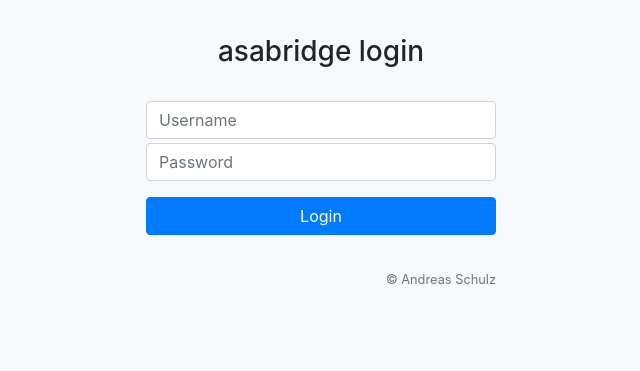
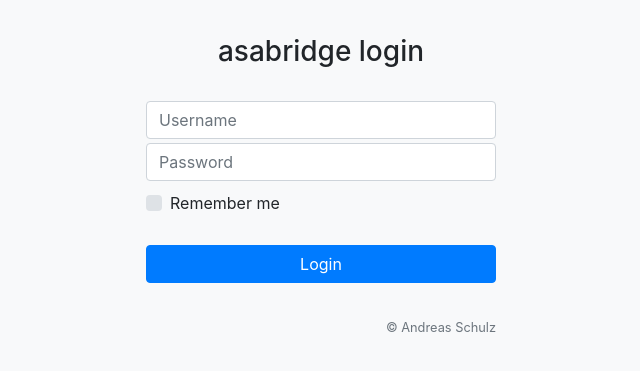
Before and after one commit to Longhanks/ipbridge, a Flask app: page /login in a window 1280 px wide. Shown: the top 371 px of the page, without its empty margins (319-959 px from the left). Run offline with Flask 2, Linux system fonts and the light colour scheme; some libraries are stand-ins or nearby versions.

Commit message:
Implement remember me functionality.

```diff
--- a/asabridge/login/views.py
+++ b/asabridge/login/views.py
@@ -35,14 +35,15 @@ def login():
     elif request.method == 'POST':
         username = request.form['username']
         password = request.form['password']
+        remember_me = request.form.get('remember_me') == 'on' or False
         next_link = request.args.get('next')
-        current_app.logger.debug('Trying to log in as ' + username + '...')
-        current_app.logger.debug('next: ' + str(next_link))
+        current_app.logger.debug('Login attempt, username=' + username + ', remember=' + str(remember_me) + ', next=' + str(next_link))
         if not simplepam.authenticate(username, password):
             current_app.logger.debug('Login attempt for ' + username + ' failed.')
             session['failed_login_attempt'] = True
             return redirect(url_for('login.login', next=next_link))
-        login_user(User(username))
+        current_app.logger.debug('Login for ' + username + ' succeeded.')
+        login_user(User(username), remember=remember_me)
         if not is_safe_url(next_link):
             return url_for('index.index')
         return redirect(next_link or url_for('index.index'))
--- a/asabridge/static/style.css
+++ b/asabridge/static/style.css
@@ -24,6 +24,11 @@ body {
     padding: 35px;
     margin: 0 auto;
     border-radius: 7px;
+}
+
+.remember-me-control {
+    margin-top: 10px;
+    margin-bottom: 30px;
 }
 
 .username-input {
--- a/asabridge/templates/login/login.html
+++ b/asabridge/templates/login/login.html
@@ -4,15 +4,20 @@
         <div class="login-form">
             <h3 class="login-form-header">asabridge login</h3>
             <br>
-            <form class="{{ 'was-validated' if session['failed_login_attempt'] }} needs-validation" method=POST
-                  novalidate>
+            <form id="loginForm" class="needs-validation" method=POST novalidate>
                 <div class="form-group form-group-sm">
-                    <input type="text" name="username" class="username-input form-control" id="usernameInput"
-                           placeholder="Username" autocorrect="off" autocapitalize="off" spellcheck="off" required>
-                    <input type="password" name="password" class="password-input form-control" id="passwordInput"
+                    <input type="text" name="username" class="{{ 'is-invalid ' if session['failed_login_attempt'] }}username-input form-control" id="usernameInput"
+                           placeholder="Username" autocorrect="off" autocapitalize="off" spellcheck="false" required>
+                    <input type="password" name="password" class="{{ 'is-invalid ' if session['failed_login_attempt'] }}password-input form-control" id="passwordInput"
                            placeholder="Password" required>
                     <div class="invalid-feedback">
                         Login failed.
+                    </div>
+                    <div class="remember-me-control custom-control custom-checkbox">
+                        <input type="checkbox" class="custom-control-input" id="rememberMeCheckbox" name="remember_me">
+                        <label class="custom-control-label" for="rememberMeCheckbox">
+                            Remember me
+                        </label>
                     </div>
                 </div>
                 <button type="submit" class="btn btn-primary btn-block">Login</button>
@@ -23,23 +28,32 @@
         </div>
     </div>
     <script>
-        // Example starter JavaScript for disabling form submissions if there are invalid fields
-        (function () {
         'use strict';
-            window.addEventListener('load', function () {
-                // Fetch all the forms we want to apply custom Bootstrap validation styles to
-                var forms = document.getElementsByClassName('needs-validation');
-                // Loop over them and prevent submission
-                var validation = Array.prototype.filter.call(forms, function (form) {
+        let usernameInput = document.getElementById('usernameInput');
+        let passwordInput = document.getElementById('passwordInput');
+        usernameInput.addEventListener('input', function() {
+            usernameInput.classList.remove('is-invalid');
+            passwordInput.classList.remove('is-invalid');
+        }, false);
+        passwordInput.addEventListener('input', function() {
+            usernameInput.classList.remove('is-invalid');
+            passwordInput.classList.remove('is-invalid');
+        }, false);
+        let form = document.getElementById('loginForm');
         form.addEventListener('submit', function (event) {
-                        if (form.checkValidity() === false) {
+            let valid = true;
+            if (!usernameInput.checkValidity()) {
+                usernameInput.classList.add("is-invalid");
+                valid = false;
+            }
+            if (!passwordInput.checkValidity()) {
+                passwordInput.classList.add("is-invalid");
+                valid = false;
+            }
+            if (!valid) {
                 event.preventDefault();
                 event.stopPropagation();
             }
-                        form.classList.add('was-validated');
         }, false);
-                });
-            }, false);
-        })();
     </script>
 {% endblock %}
```
Also changed, not shown: README.md. Lines whose indentation alone changed are shown as unchanged.
